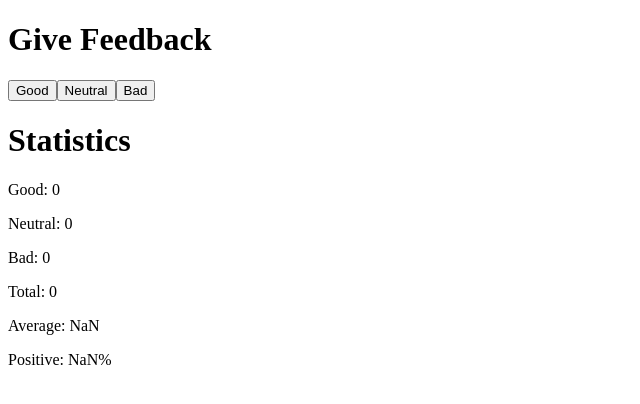
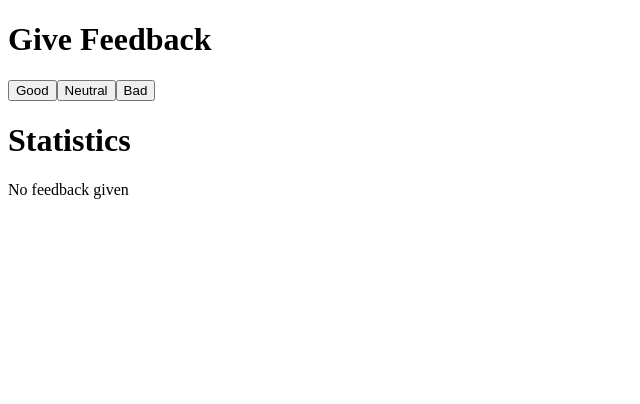
Before and after one commit to adriencyberspace/full-stack-open, a React (Create React App) app in the folder part1/unicafe/: page / in a window 1280 px wide. Shown: the top 404 px of the page, without its empty margins (0-640 px from the left). Built offline with nearby package versions, Linux system fonts and the light colour scheme.

Commit message:
1.8 completion

```diff
--- a/part1/unicafe/src/App.js
+++ b/part1/unicafe/src/App.js
@@ -1,4 +1,25 @@
 import React, { useState } from 'react'
+
+const Statistics = (props) => {
+  if (props.statistics.total === 0) {
+    return (
+      <div>
+        No feedback given
+      </div>
+    )
+  }
+
+  return (
+    <div>
+      <p>Good: {props.statistics.good}</p>
+      <p>Neutral: {props.statistics.neutral}</p>
+      <p>Bad: {props.statistics.bad}</p>
+      <p>Total: {props.statistics.total}</p>
+      <p>Average: {props.statistics.average}</p>
+      <p>Positive: {props.statistics.positive}%</p>
+    </div>
+  )
+}
 
 const Button = ({ handleClick, text }) => (
   <button onClick={handleClick}>
@@ -16,6 +37,14 @@ const App = () => {
   const average  = ((good*1) + (bad*-1)) / total;
   const positive = (good / total)*100;
 
+  const statistics = {
+    good: good,
+    neutral: neutral,
+    bad: bad,
+    total: total,
+    average: average,
+    positive: positive
+  }
 
 
   const goodClick = () => {
@@ -38,12 +67,7 @@ const App = () => {
       <Button handleClick={badClick} text='Bad' />
 
       <h1>Statistics</h1>
-      <p>Good: {good}</p>
-      <p>Neutral: {neutral}</p>
-      <p>Bad: {bad}</p>
-      <p>Total: {total}</p>
-      <p>Average: {average}</p>
-      <p>Positive: {positive}%</p>
+      <Statistics statistics={statistics} />
 
     </div>
   )
```
